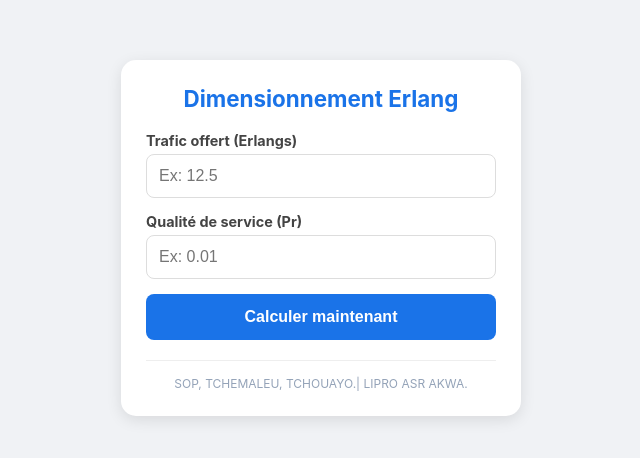
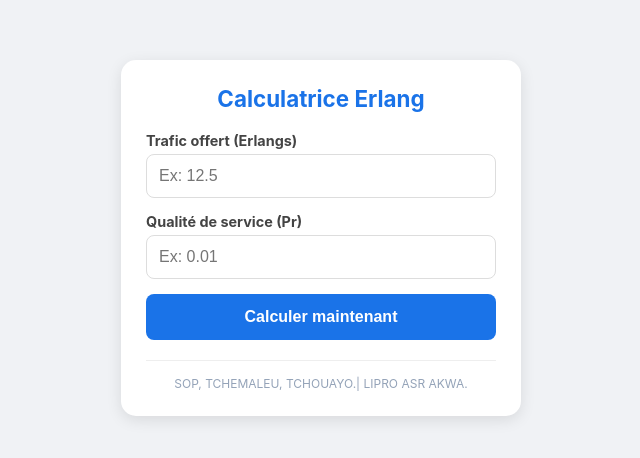
Before and after one commit to angeroyalt/calculatrice-erlang-, a plain HTML site: page index.html in a window 1280 px wide. Shown: the part 162-620 px from the top of the page, without its empty margins (319-959 px from the left). Drawn offline with Linux system fonts and the light colour scheme.

Commit message:
index.html

```diff
--- a/index.html
+++ b/index.html
@@ -69,7 +69,7 @@
 <body>
 
 <div class="card">
-    <h2>Dimensionnement Erlang</h2>
+    <h2>Calculatrice Erlang</h2>
 
     <div class="input-group">
         <label>Trafic offert (Erlangs)</label>
```
